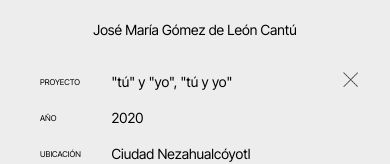
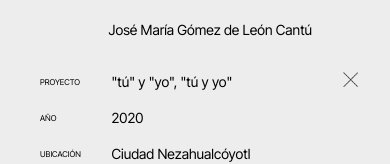
Before and after one commit to elisaherre/jmglc-web, a Next.js app: page /tu-y-yo in a window 390 px wide. Shown: the top 164 px of the page. Built offline with nearby package versions, Linux system fonts and the light colour scheme.

Commit message:
ajuste header mobile

```diff
--- a/app/components/navbar.js
+++ b/app/components/navbar.js
@@ -164,8 +164,10 @@ export default function Navbar() {
       </nav>
       )}
       <nav className="navbar-mobile h-fit">
-
-          <p className='grid-span-4 flex justify-center pb-8'>José María Gómez de León Cantú</p>
+        <div className='grid grid-cols-4 gap-x-1'>
+          <div className="col-span-1"></div>
+          <p className='col-span-3 flex justify-left pb-8'>José María Gómez de León Cantú</p>
+        </div>
           { pathname === '/' && (
           <div className='grid grid-cols-4 gap-x-2.5'>
             <div className="col-span-1">
```
